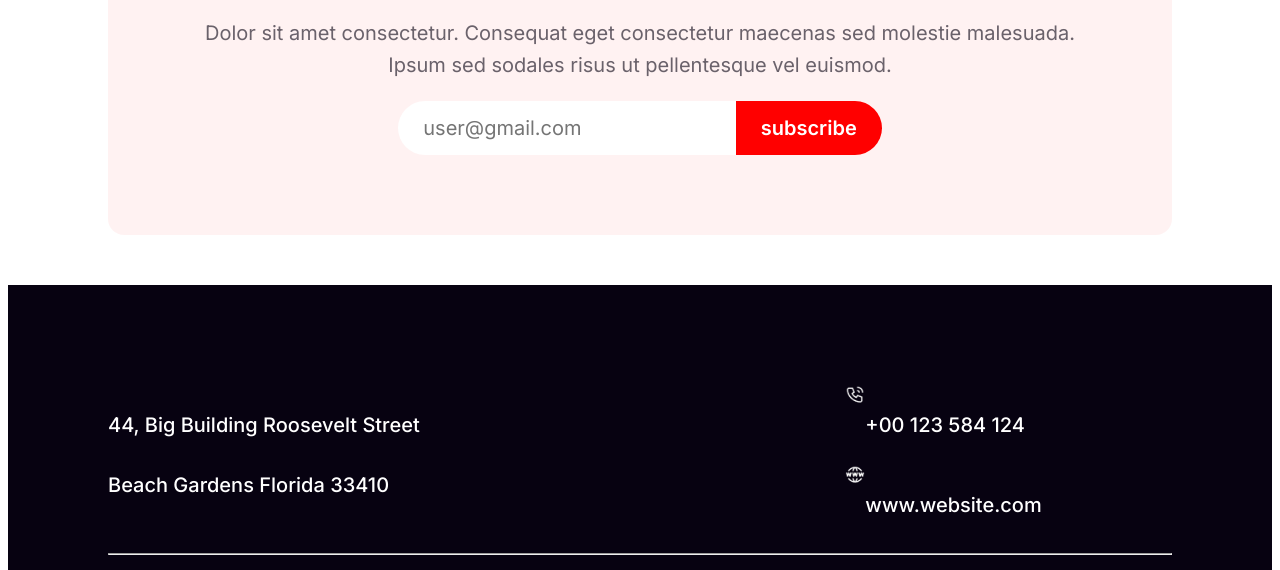
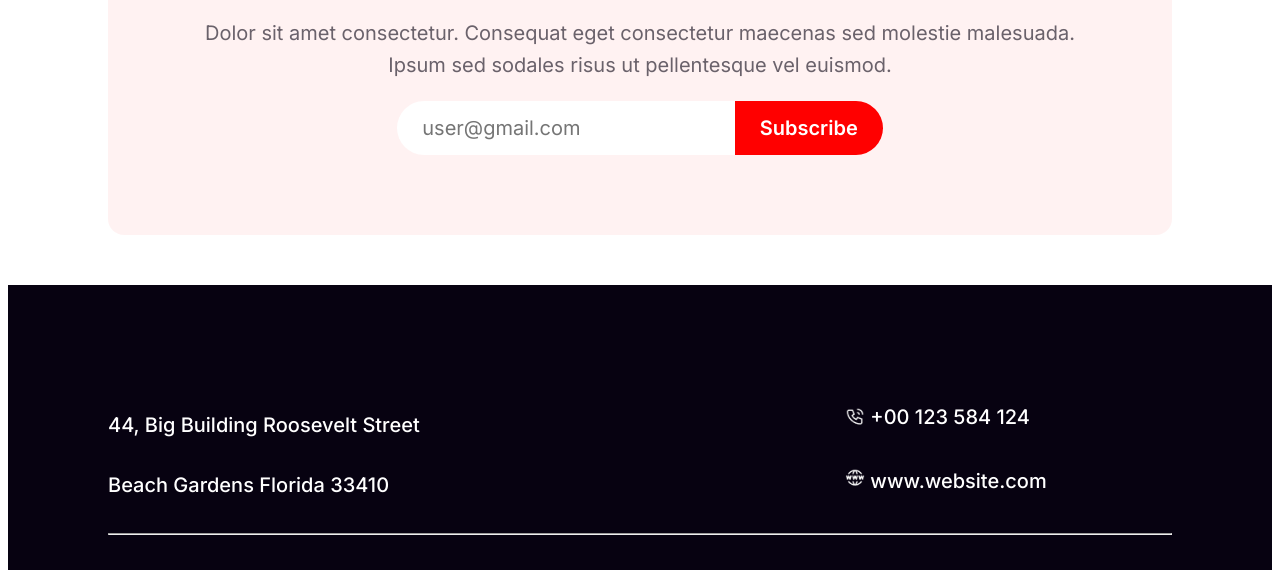
Before and after one commit to sarnali3515/assignment-1, a plain HTML site: page index.html in a window 1280 px wide. Shown: the part 4698-5268 px from the top of the page. Drawn offline with Linux system fonts and the light colour scheme.

Commit message:
correction-footer

```diff
--- a/index.html
+++ b/index.html
@@ -122,7 +122,7 @@
                     sodales risus ut pellentesque vel euismod. </p>
                 <div>
                     <input type="text" placeholder="user@gmail.com" class="gmail">
-                    <input type="button" value="subscribe" class="sub-btn">
+                    <input type="button" value="Subscribe" class="sub-btn">
                 </div>
             </div>
         </section>
@@ -139,8 +139,13 @@
                     <p>+00 123 584 124</p>
                 </div>
                 <div class="footer-contact">
-                    <img src="resources/Website.png" alt="">
-                    <p>www.website.com</p>
+                    <div>
+                        <img src="resources/Website.png" alt="">
+                    </div>
+                    <div>
+                        <p>www.website.com</p>
+                    </div>
+
                 </div>
 
             </div>
--- a/styles/style.css
+++ b/styles/style.css
@@ -349,6 +349,16 @@ footer {
 
 .footer-contact {
     display: flex;
+    align-items: center;
+    gap: 5px;
+}
+
+.footer-contact-div {
+    color: #FFF;
+    font-family: Inter;
+    font-size: 20px;
+    font-weight: 500;
+    /* line-height: 40px; */
 }
 
 .footer-contact img {
@@ -369,11 +379,3 @@ footer {
     font-size: 24px;
     font-weight: 500;
 }
-
-.footer-contact-div {
-    color: #FFF;
-    font-family: Inter;
-    font-size: 20px;
-    font-weight: 500;
-    line-height: 40px;
-}
```
